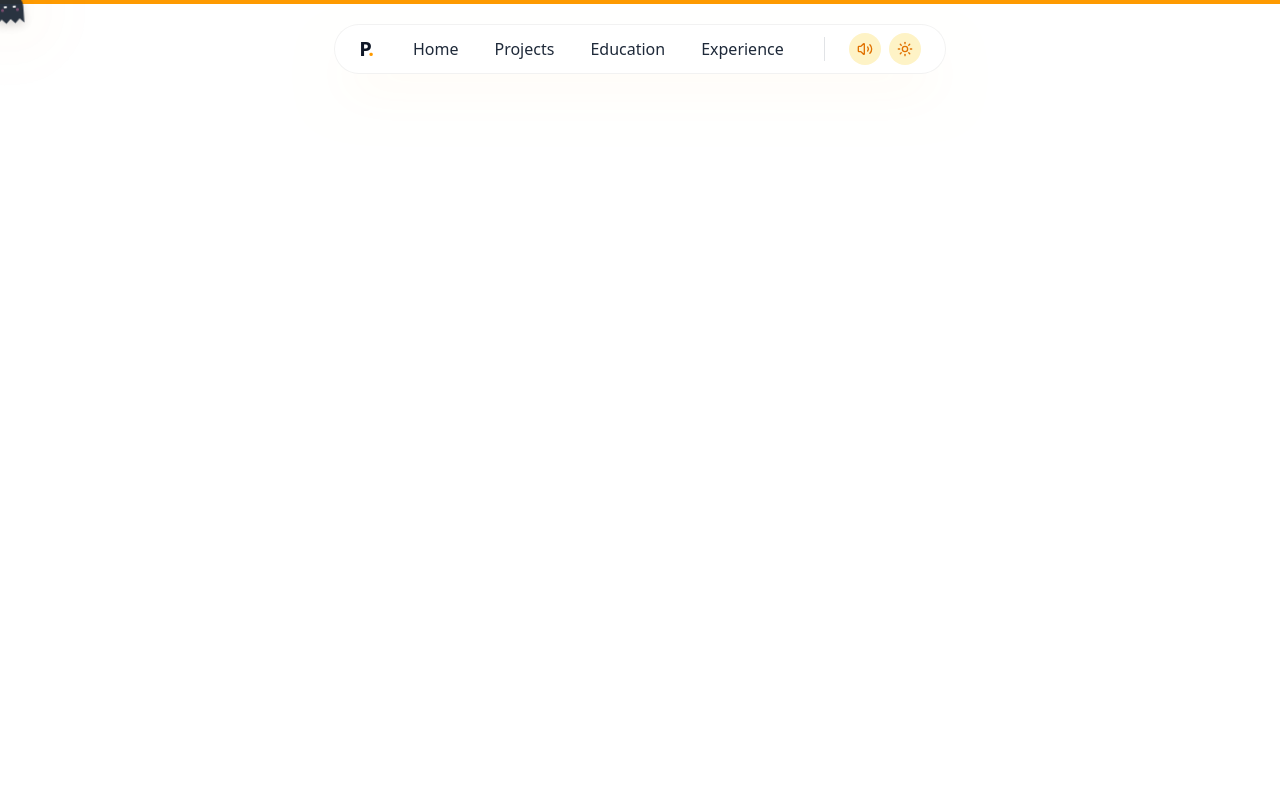
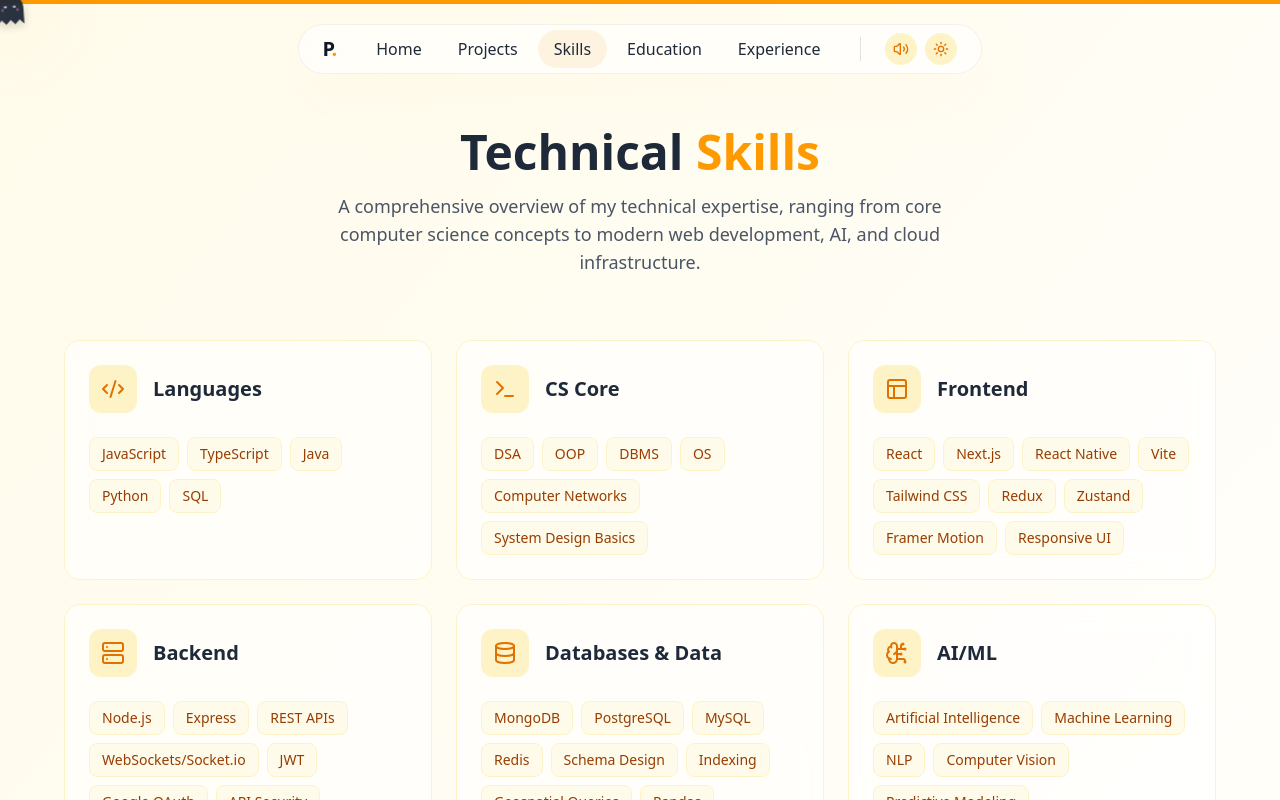
Before and after one commit to PARASMANI-KHUNTE/PARASMANIKHUNTE, a React (Vite) app in the folder client/: page /skills in a window 1280 px wide. Shown: the top 800 px of the page. Built offline with nearby package versions, Linux system fonts and the light colour scheme.

Commit message:
added skill section

```diff
--- a/client/src/App.jsx
+++ b/client/src/App.jsx
@@ -6,6 +6,7 @@
 import Projects from "./pages/Projects";
 import Education from "./pages/Education";
 import Experience from "./pages/Experience";
+import Skills from "./pages/Skills";
 import Admin from "./pages/Admin";
 import { ThemeProvider } from "./context/ThemeContext"; // Import ThemeProvider
 
@@ -23,6 +24,7 @@
               <Route path="/projects" element={<Projects />} />
               <Route path="/education" element={<Education />} />
               <Route path="/experience" element={<Experience />} />
+              <Route path="/skills" element={<Skills />} />
               <Route path="/admin" element={<Admin />} />
             </Routes>
           </Layout>
--- a/client/src/components/Navbar.jsx
+++ b/client/src/components/Navbar.jsx
@@ -61,6 +61,7 @@
   const navLinks = [
     { name: "Home", path: "/" },
     { name: "Projects", path: "/projects" },
+    { name: "Skills", path: "/skills" },
     { name: "Education", path: "/education" },
     { name: "Experience", path: "/experience" },
   ];
--- /dev/null
+++ b/client/src/pages/Skills.jsx
@@ -0,0 +1,143 @@
+import React from "react";
+import { motion } from "framer-motion";
+import { useTheme } from "../context/ThemeContext";
+import {
+  Code2,
+  Terminal,
+  Layout,
+  Server,
+  Database,
+  BrainCircuit,
+  Cloud,
+  Wrench
+} from "lucide-react";
+
+const skillCategories = [
+  {
+    title: "Languages",
+    icon: Code2,
+    skills: ["JavaScript", "TypeScript", "Java", "Python", "SQL"]
+  },
+  {
+    title: "CS Core",
+    icon: Terminal,
+    skills: ["DSA", "OOP", "DBMS", "OS", "Computer Networks", "System Design Basics"]
+  },
+  {
+    title: "Frontend",
+    icon: Layout,
+    skills: ["React", "Next.js", "React Native", "Vite", "Tailwind CSS", "Redux", "Zustand", "Framer Motion", "Responsive UI"]
+  },
+  {
+    title: "Backend",
+    icon: Server,
+    skills: ["Node.js", "Express", "REST APIs", "WebSockets/Socket.io", "JWT", "Google OAuth", "API Security", "Rate Limiting", "Zod Validation", "Queues", "Microservices Basics"]
+  },
+  {
+    title: "Databases & Data",
+    icon: Database,
+    skills: ["MongoDB", "PostgreSQL", "MySQL", "Redis", "Schema Design", "Indexing", "Geospatial Queries", "Pandas", "Data Preprocessing", "Data Visualization"]
+  },
+  {
+    title: "AI/ML",
+    icon: BrainCircuit,
+    skills: ["Artificial Intelligence", "Machine Learning", "NLP", "Computer Vision", "Predictive Modeling", "Feature Engineering", "TensorFlow", "PyTorch", "Scikit-learn", "Statistics", "Neural Networks", "Model Evaluation", "Model Optimization", "RAG", "Vector Search", "LangGraph", "Ollama", "Prompt Engineering"]
+  },
+  {
+    title: "Cloud/DevOps",
+    icon: Cloud,
+    skills: ["AWS Basics", "EC2", "S3", "IAM", "Lambda", "API Gateway", "VPC", "Load Balancer", "Docker", "Kubernetes Basics", "CI/CD", "GitHub Actions", "Render", "Vercel", "Firebase", "Cloudinary", "Serverless Basics", "Monitoring/Logging"]
+  },
+  {
+    title: "Tools & Professional",
+    icon: Wrench,
+    skills: ["Git", "GitHub", "Postman", "Linux", "Bash", "Cursor", "GitHub Copilot", "Technical Documentation", "Analytical Thinking", "Problem-solving", "Curiosity"]
+  }
+];
+
+const containerVariants = {
+  hidden: { opacity: 0 },
+  visible: {
+    opacity: 1,
+    transition: {
+      staggerChildren: 0.1
+    }
+  }
+};
+
+const itemVariants = {
+  hidden: { y: 20, opacity: 0 },
+  visible: {
+    y: 0,
+    opacity: 1,
+    transition: { duration: 0.5, ease: "easeOut" }
+  }
+};
+
+const Skills = () => {
+  const { isDarkMode } = useTheme();
+
+  return (
+    <div className={`min-h-screen pt-32 pb-16 px-6 ${isDarkMode ? "bg-gray-900 text-white" : "bg-gradient-to-br from-amber-50 to-white text-gray-800"}`}>
+      <div className="container mx-auto max-w-6xl">
+        <motion.div
+          initial={{ opacity: 0, y: -20 }}
+          animate={{ opacity: 1, y: 0 }}
+          transition={{ duration: 0.6 }}
+          className="text-center mb-16"
+        >
+          <h1 className={`text-4xl md:text-5xl font-bold mb-4`}>
+            Technical <span className={isDarkMode ? "text-amber-400" : "text-amber-500"}>Skills</span>
+          </h1>
+          <p className={`text-lg max-w-2xl mx-auto ${isDarkMode ? "text-gray-400" : "text-gray-600"}`}>
+            A comprehensive overview of my technical expertise, ranging from core computer science concepts to modern web development, AI, and cloud infrastructure.
+          </p>
+        </motion.div>
+
+        <motion.div
+          variants={containerVariants}
+          initial="hidden"
+          animate="visible"
+          className="grid grid-cols-1 md:grid-cols-2 xl:grid-cols-3 gap-6"
+        >
+          {skillCategories.map((category) => (
+            <motion.div
+              key={category.title}
+              variants={itemVariants}
+              whileHover={{ y: -5 }}
+              className={`p-6 rounded-2xl backdrop-blur-md border transition-all duration-300 ${
+                isDarkMode
+                  ? "bg-gray-800/40 border-gray-700 hover:border-amber-500/50 hover:shadow-[0_0_20px_rgba(245,158,11,0.1)]"
+                  : "bg-white/60 border-amber-100 hover:border-amber-300 hover:shadow-xl hover:shadow-amber-100"
+              }`}
+            >
+              <div className="flex items-center gap-4 mb-6">
+                <div className={`p-3 rounded-xl ${isDarkMode ? "bg-amber-400/10 text-amber-400" : "bg-amber-100 text-amber-600"}`}>
+                  <category.icon className="w-6 h-6" />
+                </div>
+                <h3 className="text-xl font-bold">{category.title}</h3>
+              </div>
+
+              <div className="flex flex-wrap gap-2">
+                {category.skills.map((skill) => (
+                  <span
+                    key={skill}
+                    className={`px-3 py-1.5 text-sm font-medium rounded-lg transition-colors ${
+                      isDarkMode
+                        ? "bg-gray-700/50 text-gray-300 hover:bg-amber-500/20 hover:text-amber-400 border border-gray-600 hover:border-amber-500/30"
+                        : "bg-amber-50 text-amber-800 hover:bg-amber-100 border border-amber-100 hover:border-amber-300"
+                    }`}
+                  >
+                    {skill}
+                  </span>
+                ))}
+              </div>
+            </motion.div>
+          ))}
+        </motion.div>
+      </div>
+    </div>
+  );
+};
+
+export default Skills;
```
